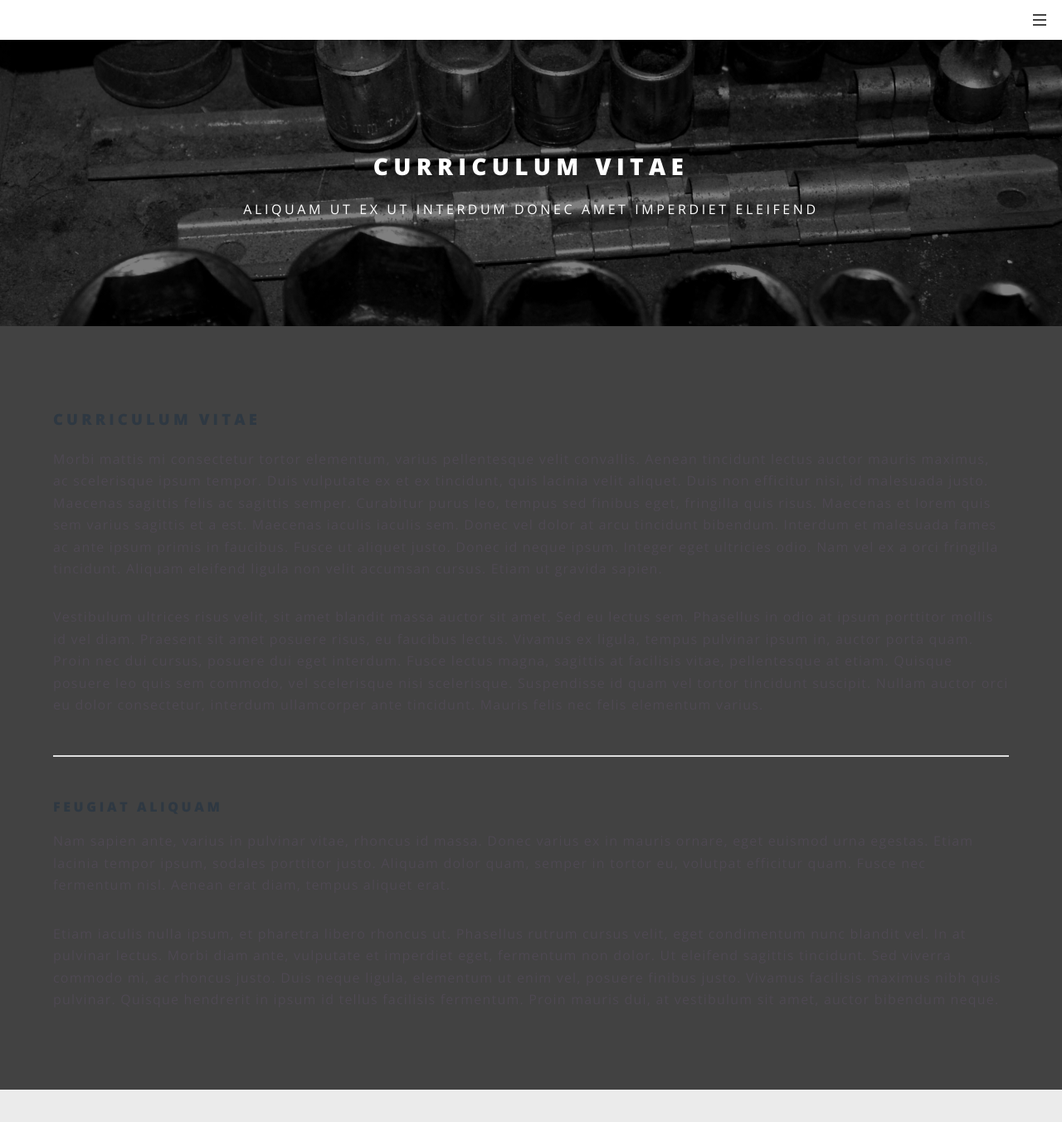
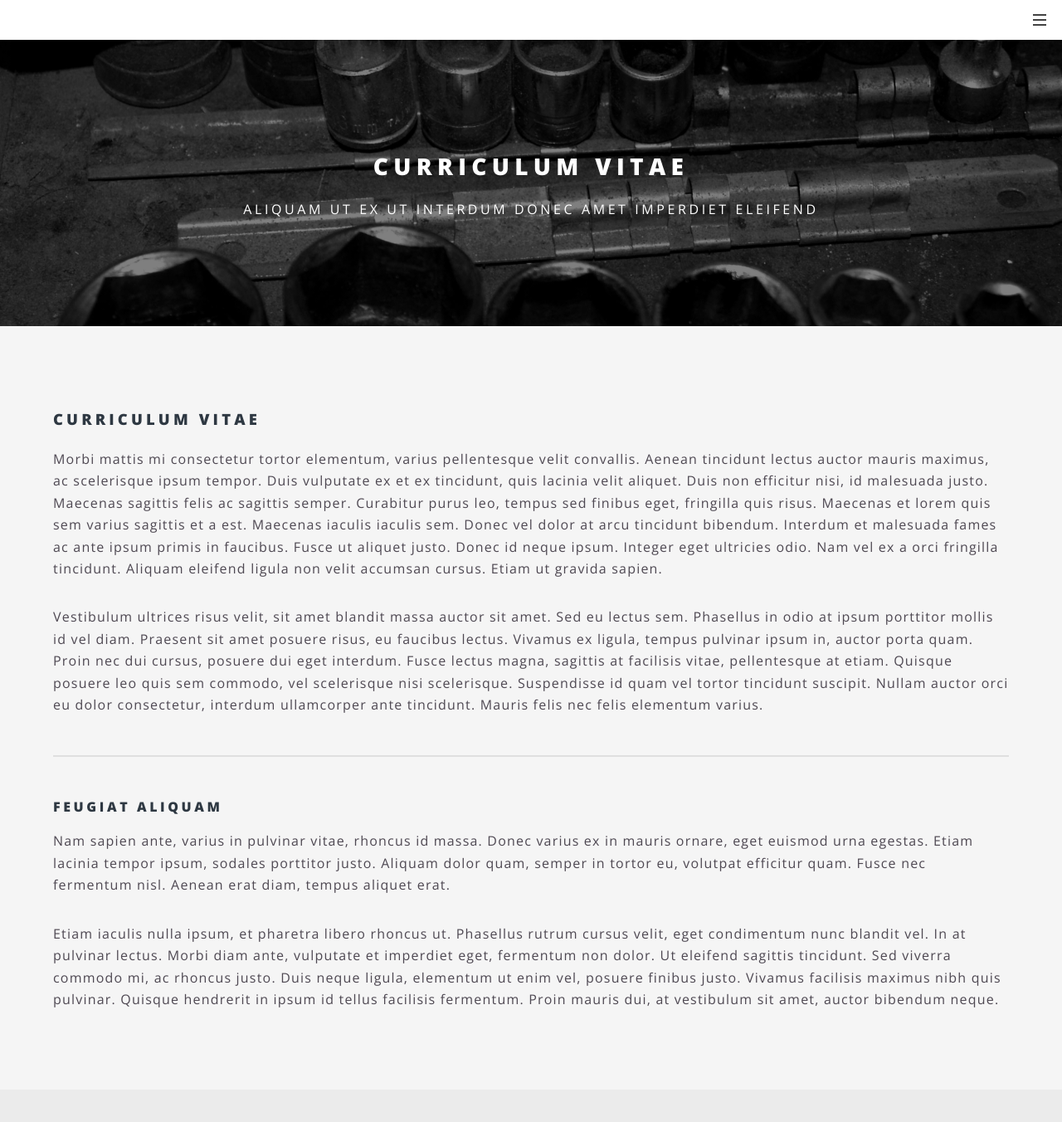
Before and after one commit to SJJUK/SJJUK.github.io, a Jekyll site: the page built from Curriculum vitae.html, in a window 1280 px wide and 1400 px high. Shown: the top 1352 px of the window at 83% size. Built offline with Jekyll 4.4.1, drawn with Linux system fonts in a browser that asks for light colours.

Commit message:
Update _vars.scss

```diff
--- a/_sass/libs/_vars.scss
+++ b/_sass/libs/_vars.scss
@@ -113,7 +113,7 @@
 		),
 
 		accent7: (
-			bg:				#424242,
+			bg:				#f5f5f5,
 			fg-bold:		#2E3842,
 			fg:				#4E4852,
 			fg-light:		#8E8892,
```
